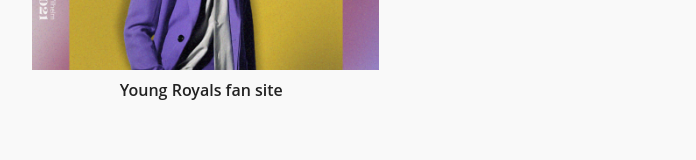
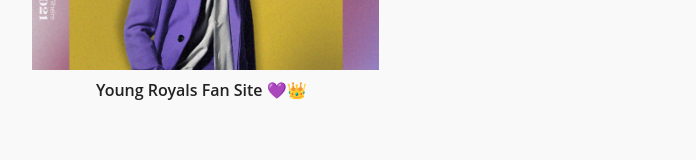
Before and after one commit to lukxee2/lukxee2.github.io, a plain HTML site: page index.html in a window 1280 px wide. Shown: the part 337-497 px from the top of the page, without its empty margins (72-768 px from the left). Drawn offline with Linux system fonts and the light colour scheme.

Commit message:
Update index.html

```diff
--- a/index.html
+++ b/index.html
@@ -33,7 +33,7 @@
                             <div class="project-listing__item-contents">
                                 <img alt=".." class="pure-img"
                                     src="/files/images/YR.png">
-                                <span class="project-listing__item-info">Young Royals fan site</span>
+                                <span class="project-listing__item-info">Young Royals Fan Site 💜👑</span>
                                 <div class="underline"></div>
                             </div>
                         </a>
```
